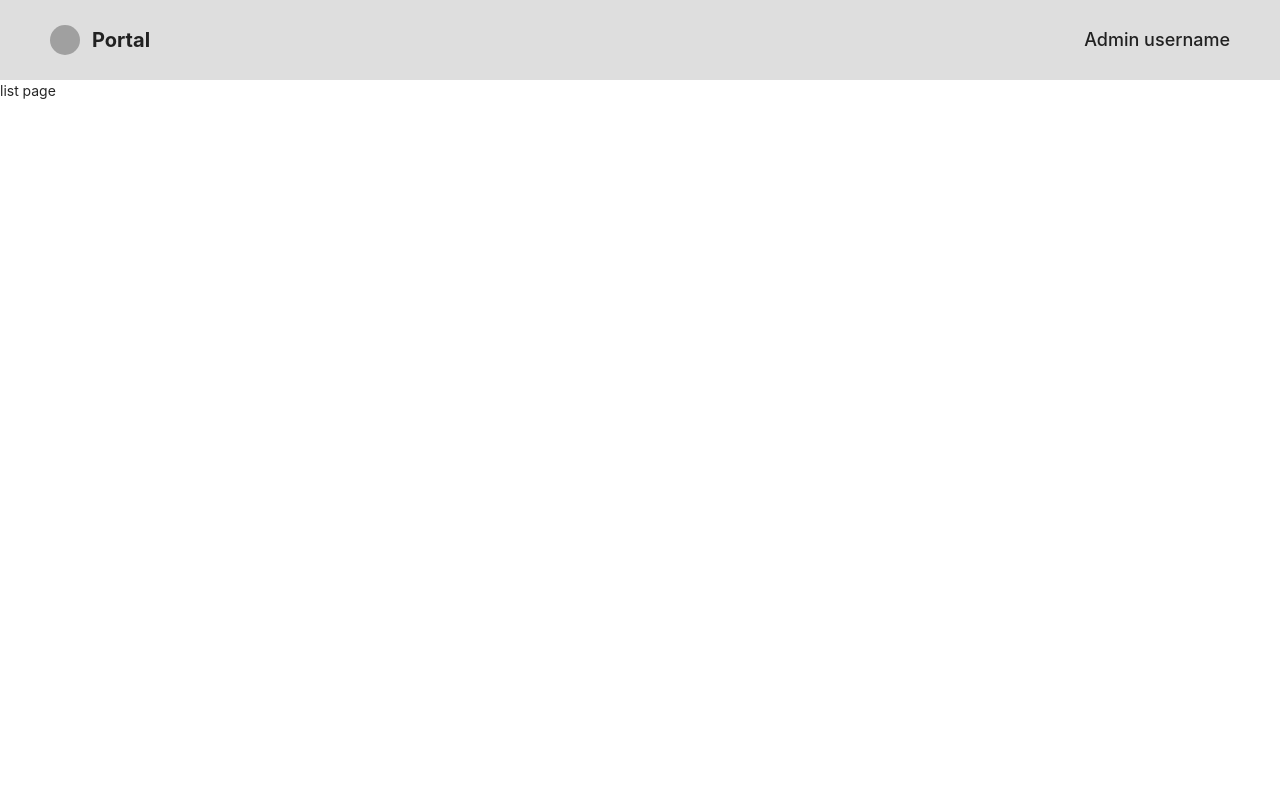
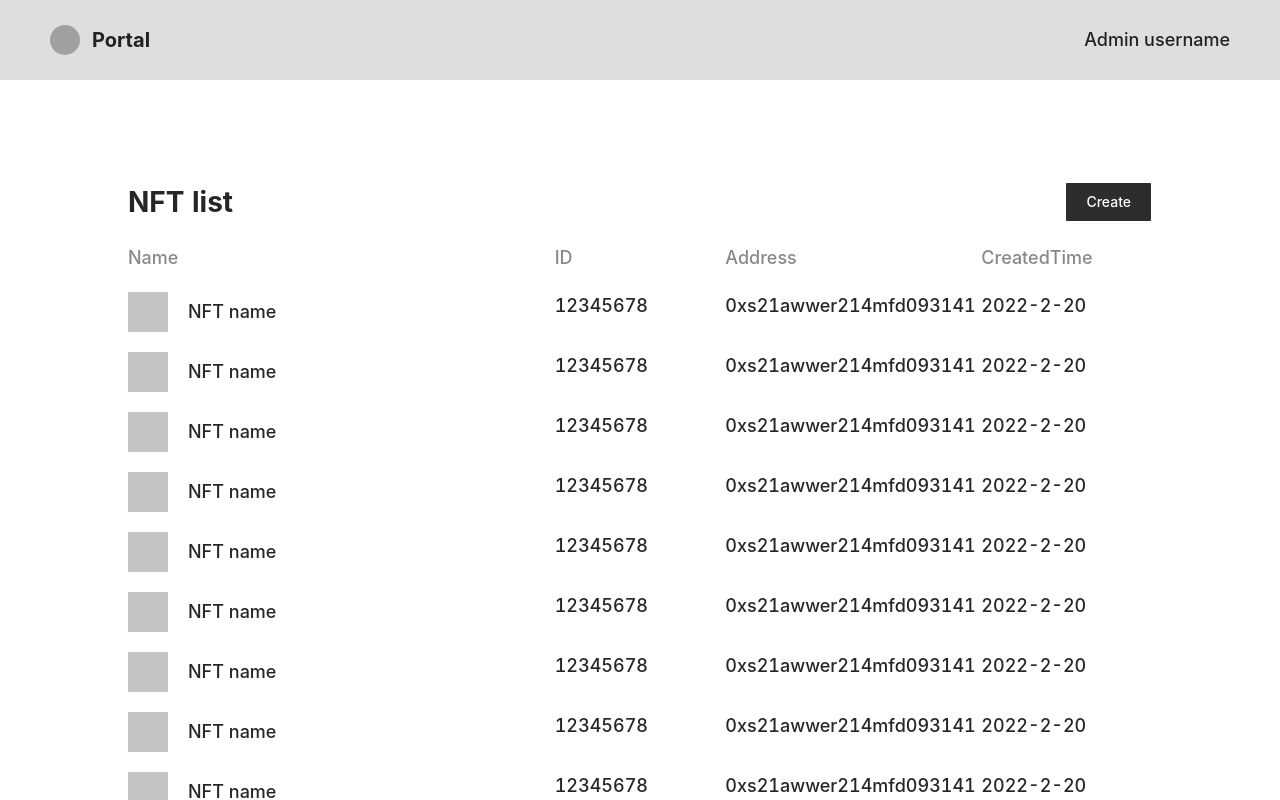
Before and after one commit to tw-bc-group/twbc-nft-admin-portal, a React (Create React App) app: page / in a window 1280 px wide. Shown: the top 800 px of the page. Built offline with nearby package versions, Linux system fonts and the light colour scheme.

Commit message:
feat: finish nft list page.

```diff
--- a/package.json
+++ b/package.json
@@ -11,6 +11,7 @@
     "@types/react": "^17.0.20",
     "@types/react-dom": "^17.0.9",
     "antd": "^4.19.2",
+    "lodash": "^4.17.21",
     "react": "^17.0.2",
     "react-dom": "^17.0.2",
     "react-router-dom": "^6.2.2",
@@ -41,5 +42,8 @@
       "last 1 firefox version",
       "last 1 safari version"
     ]
+  },
+  "devDependencies": {
+    "@types/lodash": "^4.14.180"
   }
 }
--- /dev/null
+++ b/src/css/list.css
@@ -0,0 +1,40 @@
+.container {
+  margin: 100px 10% 0;
+}
+
+.list-header {
+  display: flex;
+  justify-content: space-between;
+  align-items: center;
+}
+
+.list-name {
+  font-size: 28px;
+  font-weight: bold;
+}
+
+.list {
+  font-size: 18px;
+  font-weight: 500;
+  margin-top: 20px;
+}
+
+.list-row {
+  margin-top: 20px;
+}
+
+.column-header {
+  color: #888888;
+}
+
+.column-name {
+  display: flex;
+  align-items: center;
+}
+
+.column-name-avatar {
+  width: 40px;
+  height: 40px;
+  background: #c4c4c4;
+  margin-right: 20px;
+}
--- /dev/null
+++ b/src/css/override.css
@@ -0,0 +1,9 @@
+.ant-btn, .ant-btn:hover, .ant-btn:focus {
+  color: #ffffff;
+  background: #2d2d2d;
+  line-height: unset;
+  padding: 8px 20px;
+  border-color: unset;
+  font-weight: 500;
+  height: unset;
+}
--- a/src/index.css
+++ b/src/index.css
@@ -1,4 +1,5 @@
 @import '~antd/dist/antd.css';
+@import './css/override.css';
 
 body {
   margin: 0;
--- /dev/null
+++ b/src/mockData/index.ts
@@ -0,0 +1,10 @@
+import { fill } from 'lodash'
+
+const mockNFT = {
+  name: 'NFT name',
+  id: '12345678',
+  address: '0xs21awwer214mfd093141',
+  createdTime: '2022-2-20',
+}
+
+export const nftList = fill(Array(60), mockNFT)
--- a/src/routes/list.tsx
+++ b/src/routes/list.tsx
@@ -1,7 +1,37 @@
 import React from 'react'
+import {Button, Row, Col} from 'antd'
+import '../css/list.css'
+import {nftList} from '../mockData'
+import {map} from 'lodash'
 
 const NFTList = () => (
-  <div>list page</div>
+  <div className="container">
+    <div className="list-header">
+      <div className="list-name">NFT list</div>
+      <Button className="create-button">Create</Button>
+    </div>
+    <div className="list">
+      <Row className="list-row">
+        <Col span={10} className="column-header">Name</Col>
+        <Col span={4} className="column-header">ID</Col>
+        <Col span={6} className="column-header">Address</Col>
+        <Col span={4} className="column-header">CreatedTime</Col>
+      </Row>
+      {
+        map(nftList, ({name, id, address, createdTime}, index) => (
+          <Row key={index} className="list-row">
+            <Col span={10} className="column-name">
+              <div className="column-name-avatar"/>
+              <div>{name}</div>
+            </Col>
+            <Col span={4}>{id}</Col>
+            <Col span={6}>{address}</Col>
+            <Col span={4}>{createdTime}</Col>
+          </Row>
+        ))
+      }
+    </div>
+  </div>
 )
 
 export default NFTList
```
Also changed, not shown: 1 other file (tests, documents, lock files or other folders).
